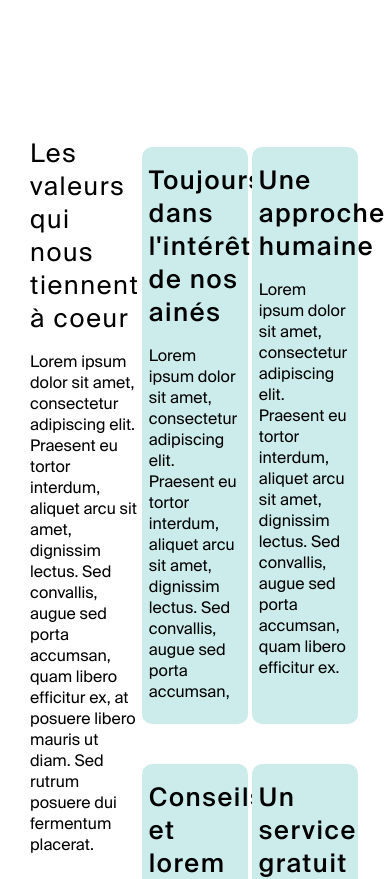
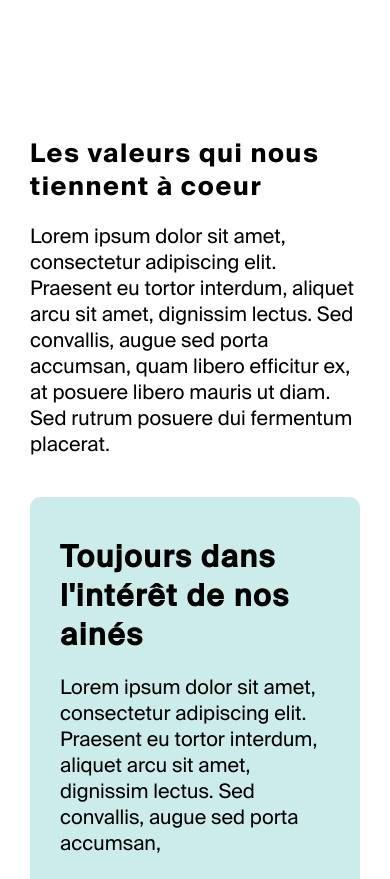
Before and after one commit to Luxboros/bonjour-residences, a React (Create React App) app: page / in a window 390 px wide. Shown: the part 1080-1959 px from the top of the page. Built offline with nearby package versions, Linux system fonts and the light colour scheme.

Commit message:
Values done

```diff
--- a/src/values/Values.tsx
+++ b/src/values/Values.tsx
@@ -1,4 +1,6 @@
+import { useAtom } from "jotai";
 import React from "react";
+import { isMobileAtom } from "../App";
 
 const cardValues = [
   {
@@ -30,12 +32,13 @@ const Card = ({
   description: string;
   title: string;
 }) => {
+  const [isMobile] = useAtom(isMobileAtom);
   return (
     <div
       style={{
         backgroundColor: "#CCECEC",
-        width: "42%",
-        padding: "3%",
+        width: isMobile ? "calc(100% - 60px )" : "42%",
+        padding: isMobile ? 30 : "3%",
         borderRadius: "10px",
         margin: "20px auto",
       }}
@@ -43,6 +46,8 @@ const Card = ({
       <h2
         style={{
           fontFamily: "SuisseEDUIntlMedium",
+          fontWeight: isMobile ? "bold" : "normal",
+          fontSize: isMobile ? 30 : undefined,
           paddingTop: 10,
           marginTop: 0,
           marginBottom: 0,
@@ -50,14 +55,26 @@ const Card = ({
       >
         {title}
       </h2>
-      <p>{description}</p>
+      <p
+        style={{
+          fontSize: isMobile ? 20 : undefined,
+        }}
+      >
+        {description}
+      </p>
     </div>
   );
 };
 
 export const Values = () => {
+  const [isMobile] = useAtom(isMobileAtom);
   return (
-    <aside style={{ display: "flex" }}>
+    <aside
+      style={{
+        display: "flex",
+        flexDirection: isMobile ? "column" : "row",
+      }}
+    >
       <div
         style={{
           flex: 1,
@@ -67,11 +84,16 @@ export const Values = () => {
           style={{
             marginTop: 10,
             marginBottom: 0,
+            fontWeight: isMobile ? "bold" : "normal",
           }}
         >
           Les valeurs qui nous tiennent à coeur
         </h2>
-        <p>
+        <p
+          style={{
+            fontSize: isMobile ? 20 : undefined,
+          }}
+        >
           Lorem ipsum dolor sit amet, consectetur adipiscing elit. Praesent eu
           tortor interdum, aliquet arcu sit amet, dignissim lectus. Sed
           convallis, augue sed porta accumsan, quam libero efficitur ex, at
@@ -81,9 +103,9 @@ export const Values = () => {
       </div>
       <div
         style={{
-          flex: 2,
+          flex: isMobile ? 1 : 2,
           display: "flex",
-          flexFlow: "row wrap",
+          flexFlow: isMobile ? "column nowrap" : "row wrap",
           justifyContent: "space-between",
           alignContent: "space-between",
         }}
```
